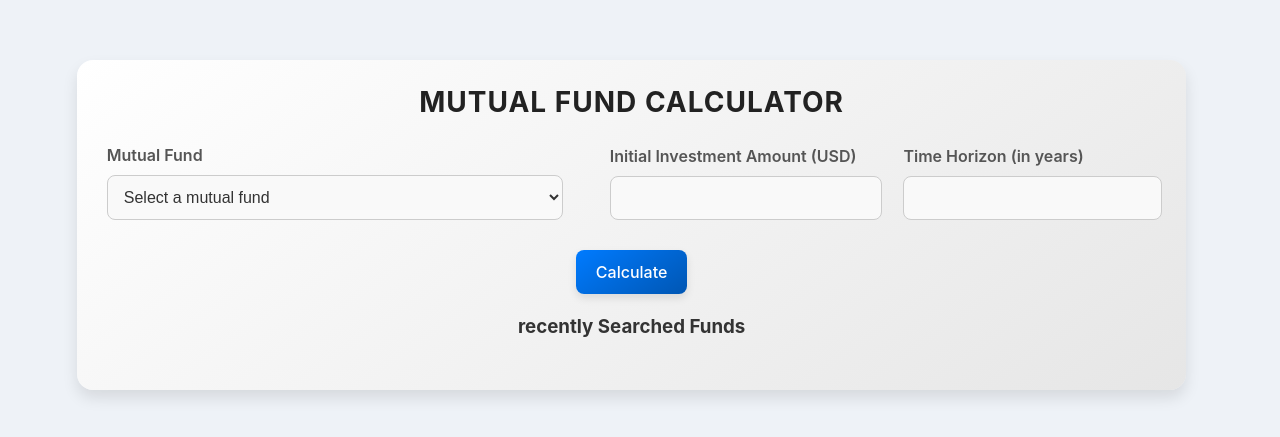
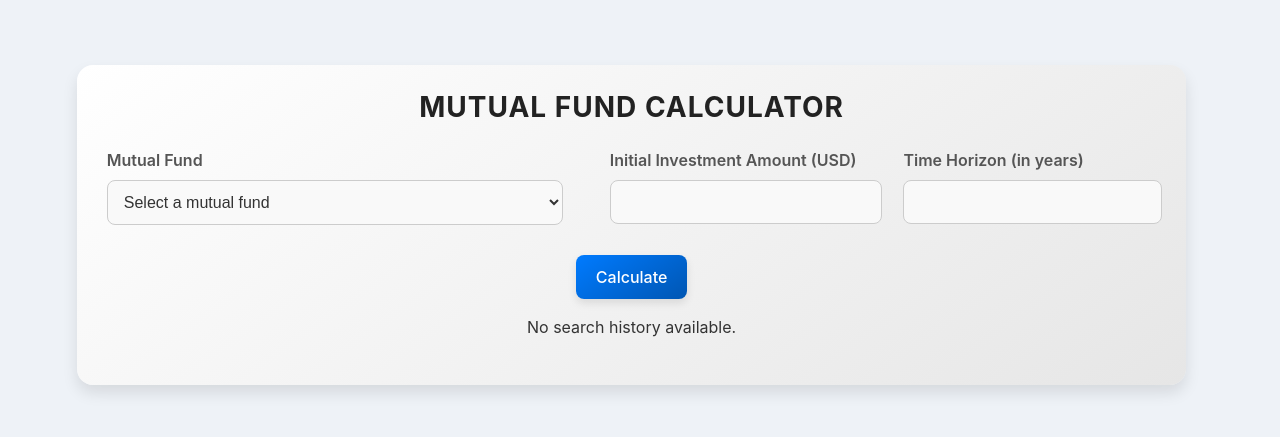
Before and after one commit to ajohnofficial001/MFI_Predictor, a React (Vite) app in the folder react-frontend/: page / in a window 1280 px wide. Shown: the part 175-612 px from the top of the page. Built offline with nearby package versions, Linux system fonts and the light colour scheme.

Commit message:
Fixed issues with proptype and unused imports.

```diff
--- a/react-frontend/src/App.jsx
+++ b/react-frontend/src/App.jsx
@@ -1,8 +1,8 @@
 // App.js
-import React, { useState } from 'react';
+import { useState } from 'react';
 import axios from 'axios';
 import './App.css';
-import searchHistory from './searchHistory';
+import SearchHistory from './SearchHistory';
 
 function App() {
     const [initialInvestment, setInitialInvestment] = useState('');
@@ -111,14 +111,7 @@ function App() {
             )}
 
             {/* Search History Section */}
-            <div className="search-history">
-                <h3> recently Searched Funds</h3>
-                <ul>
-                    {searchHistory.map((fund,index) => (
-                    <li key={index}>{fund}</li>
-                        ))}
-                </ul>
-            </div>
+            <SearchHistory history={searchHistory} />
         </div>
     );
 }
--- a/react-frontend/src/SearchHistory.jsx
+++ b/react-frontend/src/SearchHistory.jsx
@@ -1,7 +1,8 @@
-import React from 'react';
+import  'react';
+import PropTypes from 'prop-types';
 
 function SearchHistory({ history }) {
-    if (history.length === 0) {
+    if (!Array.isArray(history) || history.length === 0) {
         return <p>No search history available.</p>
     }
     return (
@@ -21,4 +22,17 @@ function SearchHistory({ history }) {
         </div>
     );
 }
+
+// Add proptypes for type-checking
+SearchHistory.propTypes = {
+    history: PropTypes.arrayOf(
+        PropTypes.shape({
+            ticker: PropTypes.string.isRequired,
+            initialInvestment: PropTypes.number.isRequired,
+            timeHorizon: PropTypes.number.isRequired,
+            marketReturnRate: PropTypes.number.isRequired,
+            futureValue: PropTypes.number.isRequired,
+            })
+        ),
+};
 export default SearchHistory;
```
